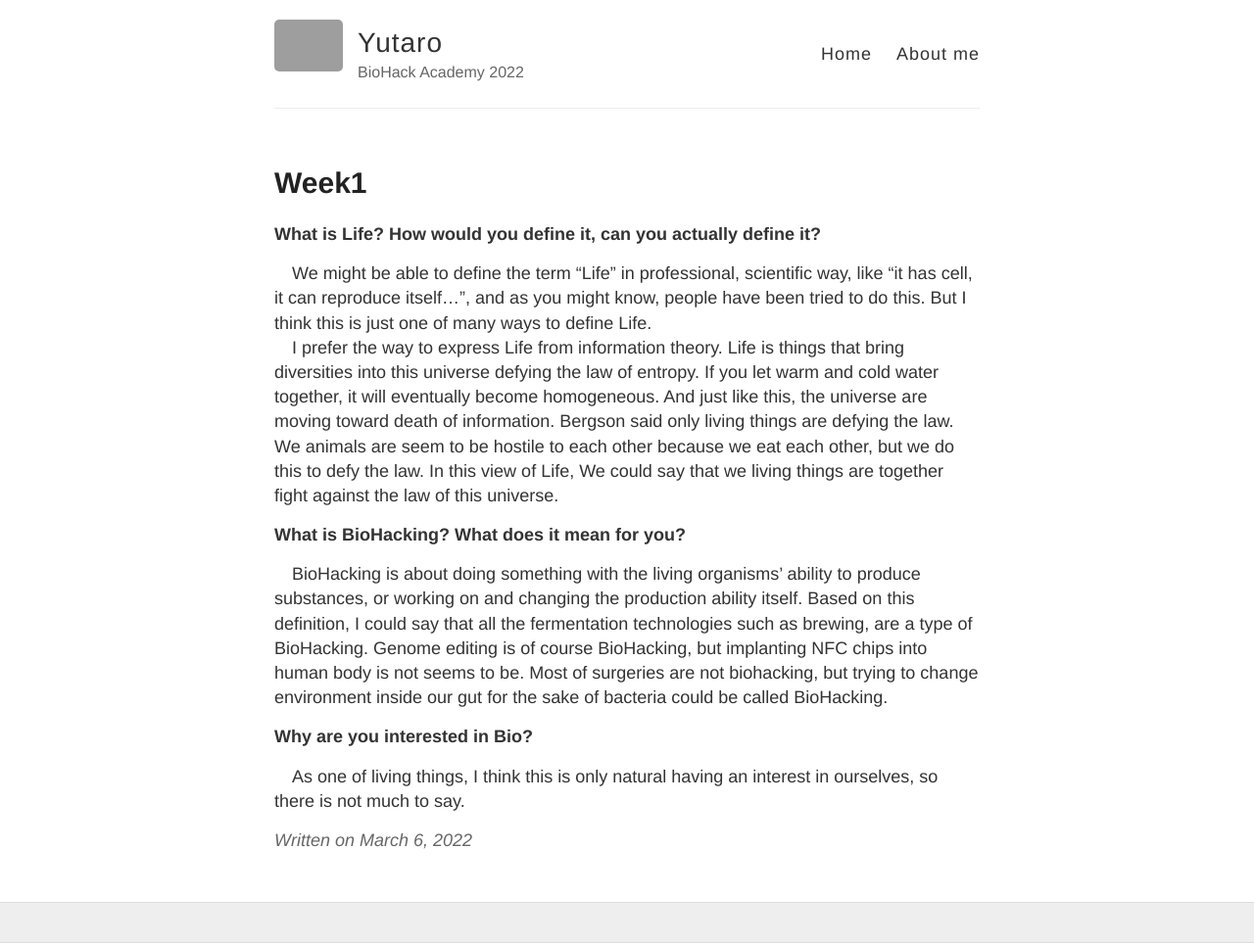
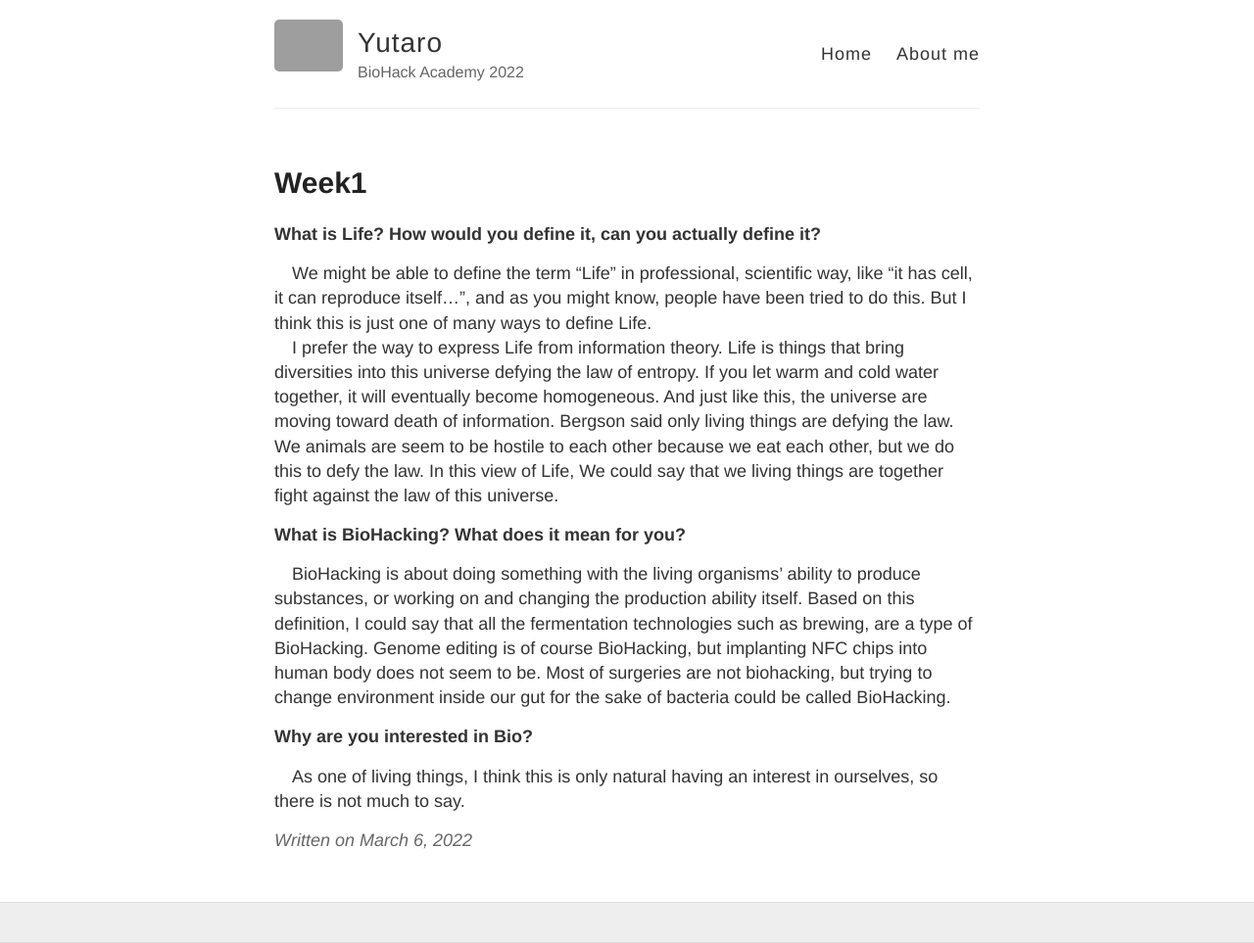
Before and after one commit to ytr0221/ytr0221.github.io, a Jekyll site: the page built from _posts/2022-3-06-Week1.md, in a window 1280 px wide. Shown: the whole page at 98% size. Built offline with Jekyll 4.4.1, drawn with Linux system fonts in a browser that asks for light colours; grey boxes are pictures that could not be loaded.

Commit message:
Update 2022-3-06-Week1.md

```diff
--- a/_posts/2022-3-06-Week1.md
+++ b/_posts/2022-3-06-Week1.md
@@ -11,7 +11,7 @@
 
 **What is BioHacking? What does it mean for you?**
 
-　BioHacking is about doing something with the living organisms' ability to produce substances, or working on and changing the production ability itself. Based on this definition, I could say that all the fermentation technologies such as brewing, are a type of BioHacking. Genome editing is of course BioHacking, but implanting NFC chips into human body is not seems to be. Most of surgeries are not biohacking, but trying to change environment inside our gut for the sake of bacteria could be called BioHacking.
+　BioHacking is about doing something with the living organisms' ability to produce substances, or working on and changing the production ability itself. Based on this definition, I could say that all the fermentation technologies such as brewing, are a type of BioHacking. Genome editing is of course BioHacking, but implanting NFC chips into human body does not seem to be. Most of surgeries are not biohacking, but trying to change environment inside our gut for the sake of bacteria could be called BioHacking.
 
 
 **Why are you interested in Bio?**
```
